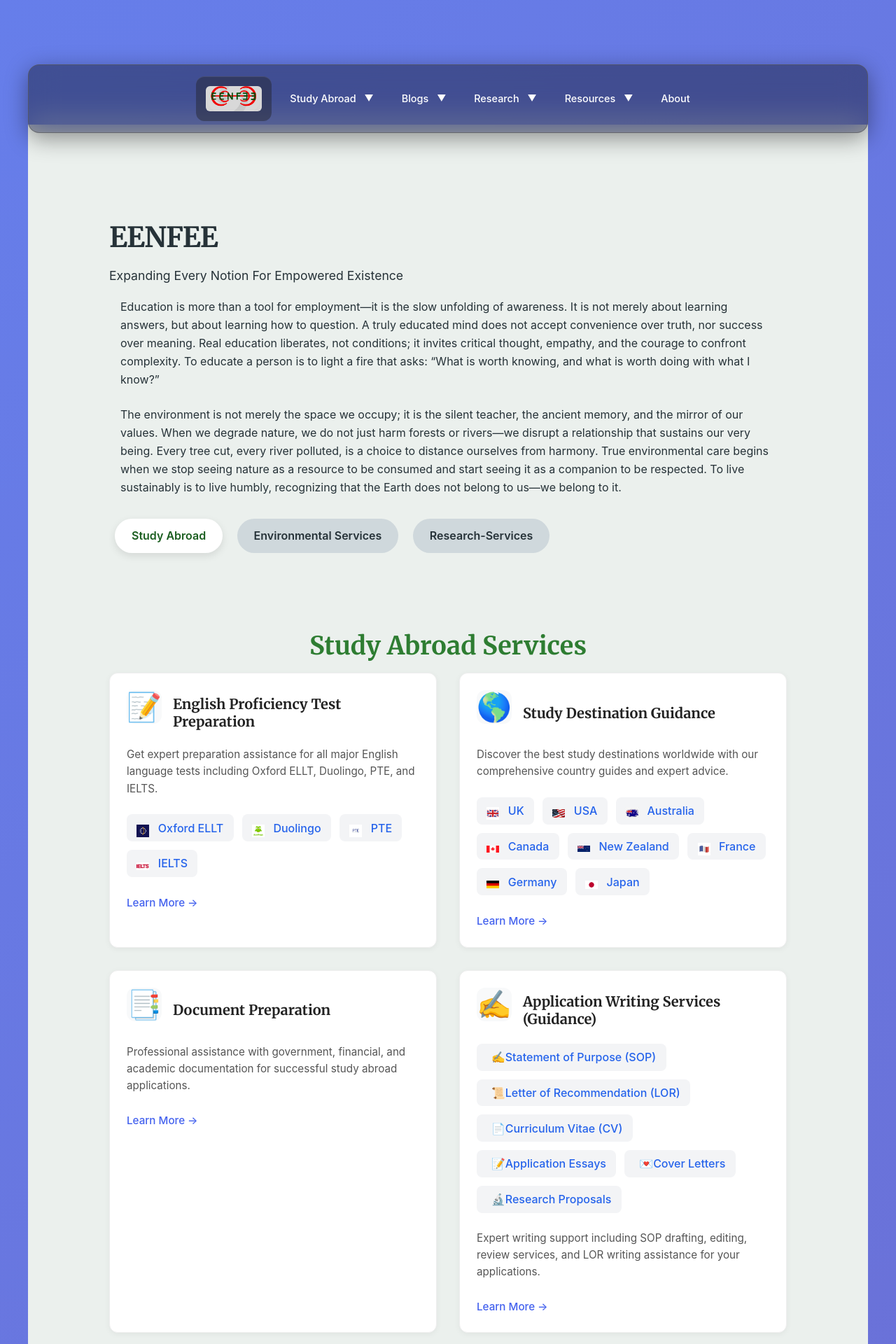
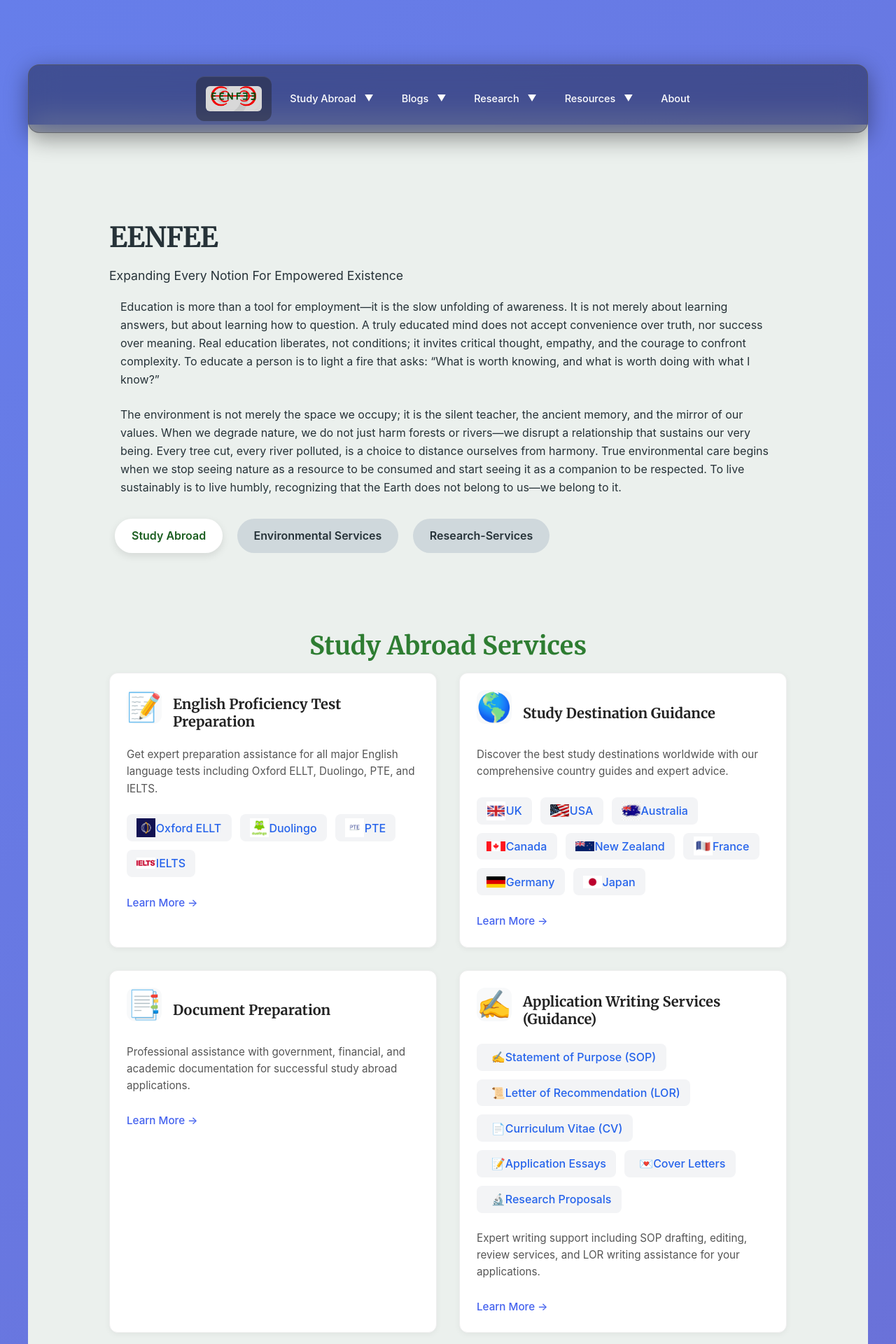
Before and after one commit to eenfee/eenfee.github.io, a Jekyll site: the page built from index.html, in a window 1280 px wide. Shown: the top 1920 px of the page at 70% size. Built offline with Jekyll 4.4.1, drawn with Linux system fonts in a browser that asks for light colours; some web fonts are replaced.

Commit message:
emoji flag css

```diff
--- a/assets/css/index.css
+++ b/assets/css/index.css
@@ -745,12 +745,12 @@ blockquote::after {
 .emoji-flag {
   width: 18px;
   height: 18px;
-  vertical-align: middle;
-  margin-right: 6px;
-  display: inline-block;
+  align-items: center;
+  margin-right: 3px;
+  display: inline-flex;
 }
 .emoji-flag img {
-  width: 100%;
-  height: 100%;
+  width: 150%;
+  height: 160%;
   object-fit: contain;
 }
```
